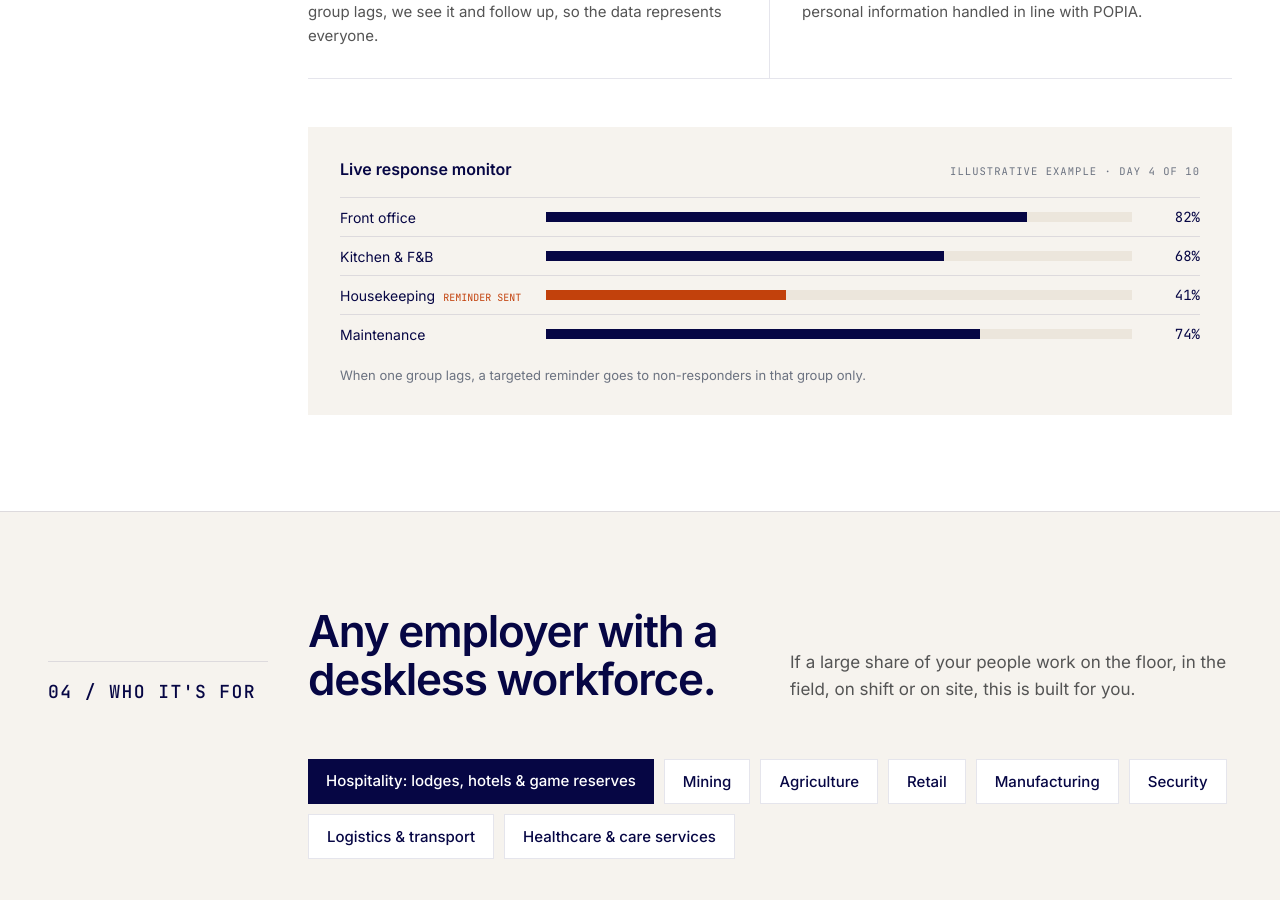
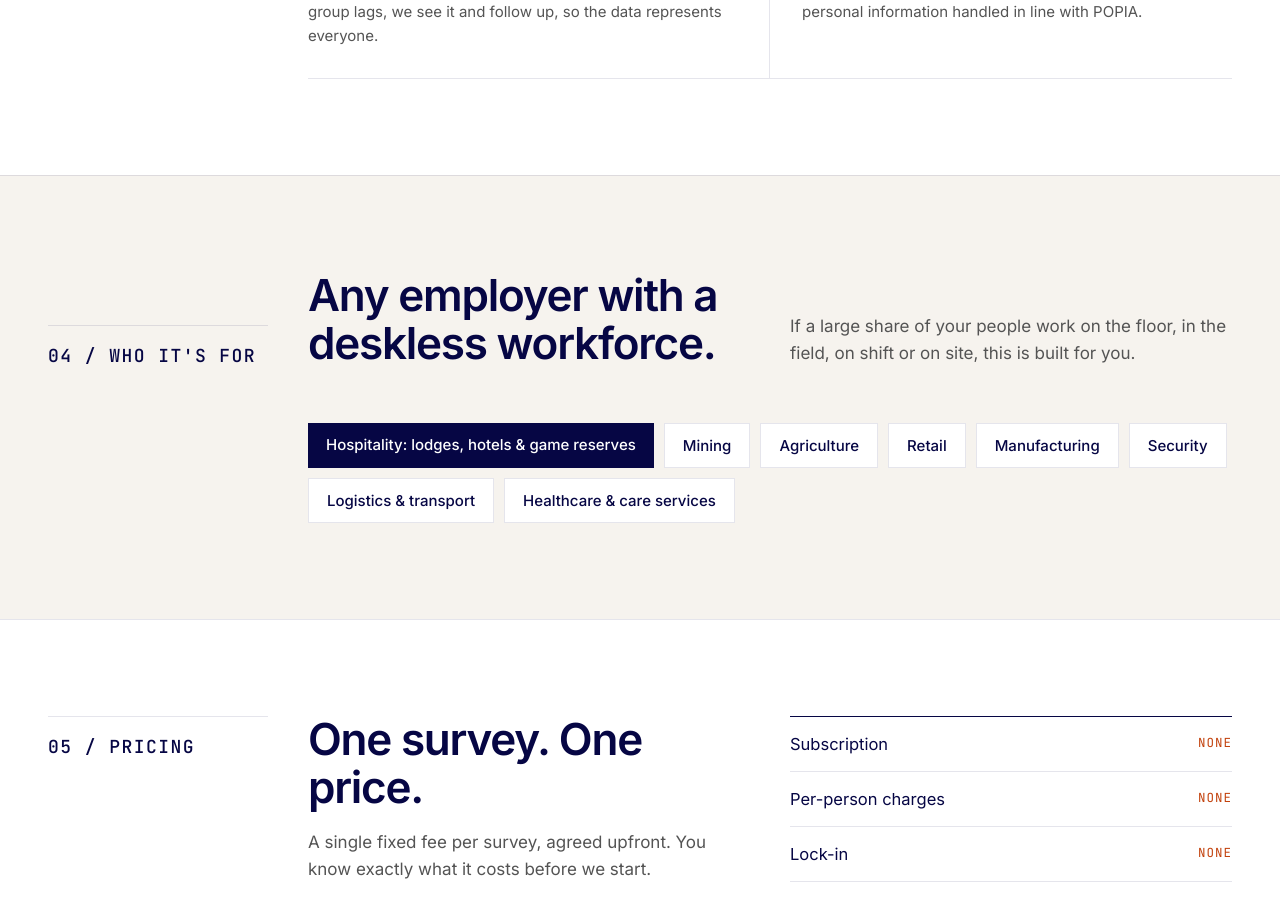
Before and after one commit to biancasmit683-netizen/HRinsightscov2, a React (Vite) app: page / in a window 1280 px wide. Shown: the part 3900-4800 px from the top of the page. Built offline with nearby package versions, Linux system fonts and the light colour scheme.

Commit message:
Remove the live response monitor example from Why us
Co-Authored-By: Claude Opus 5.5 <noreply@anthropic.com>
Claude-Session: https://claude.ai/code/session_01Vf91w2bEHPv3FxK19iqoVh

```diff
--- a/src/page-engagement.jsx
+++ b/src/page-engagement.jsx
@@ -225,7 +225,6 @@ function WhyUs() {
     ['LIVE', 'We chase the gaps', 'Live response rates by department, site and role. When one group lags, we see it and follow up, so the data represents everyone.'],
     ['ZA · POPIA', 'Fully POPIA-compliant', 'Built in South Africa, for South African employers, with personal information handled in line with POPIA.'],
   ];
-  const bars = [['Front office', 82], ['Kitchen & F&B', 68], ['Housekeeping', 41, true], ['Maintenance', 74]];
   return (
     <section id="why" style={{ background:'#fff', padding: pad(isMobile), borderTop:'1px solid var(--rule)' }}>
       <SectionHead index="03 / WHY US" title="Built for how South African workplaces actually work."
@@ -241,23 +240,6 @@ function WhyUs() {
                 <p style={{ fontSize: 15, lineHeight: 1.6, color:'var(--graphite)', margin: 0 }}>{b}</p>
               </div>
             ))}
-          </div>
-
-          <div aria-label="Example of live response monitoring" style={{ marginTop: 48, background:'var(--paper)', padding: isMobile ? 20 : 32 }}>
-            <div style={{ display:'flex', justifyContent:'space-between', alignItems:'baseline', flexWrap:'wrap', gap: 8, marginBottom: 18 }}>
-              <div style={{ fontSize: 16, fontWeight: 600 }}>Live response monitor</div>
-              <div style={{ fontFamily:'JetBrains Mono,monospace', fontSize: 10.5, letterSpacing:'.1em', color:'var(--slate)' }}>ILLUSTRATIVE EXAMPLE · DAY 4 OF 10</div>
-            </div>
-            {bars.map(([name, pct, low]) => (
-              <div key={name} style={{ display:'grid', gridTemplateColumns: isMobile ? '1fr 44px' : '190px 1fr 52px', gap: isMobile ? '8px 12px' : 16, alignItems:'center', padding:'10px 0', borderTop:'1px solid var(--rule)', fontSize: 14 }}>
-                <span>{name}{low && <span style={{ fontFamily:'JetBrains Mono,monospace', fontSize: 10, color:'var(--orange)', marginLeft: 8 }}>REMINDER SENT</span>}</span>
-                <div style={{ height: 10, background:'var(--sand)', position:'relative', gridColumn: isMobile ? '1 / -1' : 'auto', gridRow: isMobile ? 2 : 'auto' }}>
-                  <div style={{ position:'absolute', inset:0, right:'auto', width: pct + '%', background: low ? 'var(--orange)' : 'var(--ink)' }}/>
-                </div>
-                <span style={{ fontFamily:'JetBrains Mono,monospace', textAlign:'right' }}>{pct}%</span>
-              </div>
-            ))}
-            <p style={{ fontSize: 13, color:'var(--slate)', margin:'14px 0 0' }}>When one group lags, a targeted reminder goes to non-responders in that group only.</p>
           </div>
         </div>
       </div>
```
